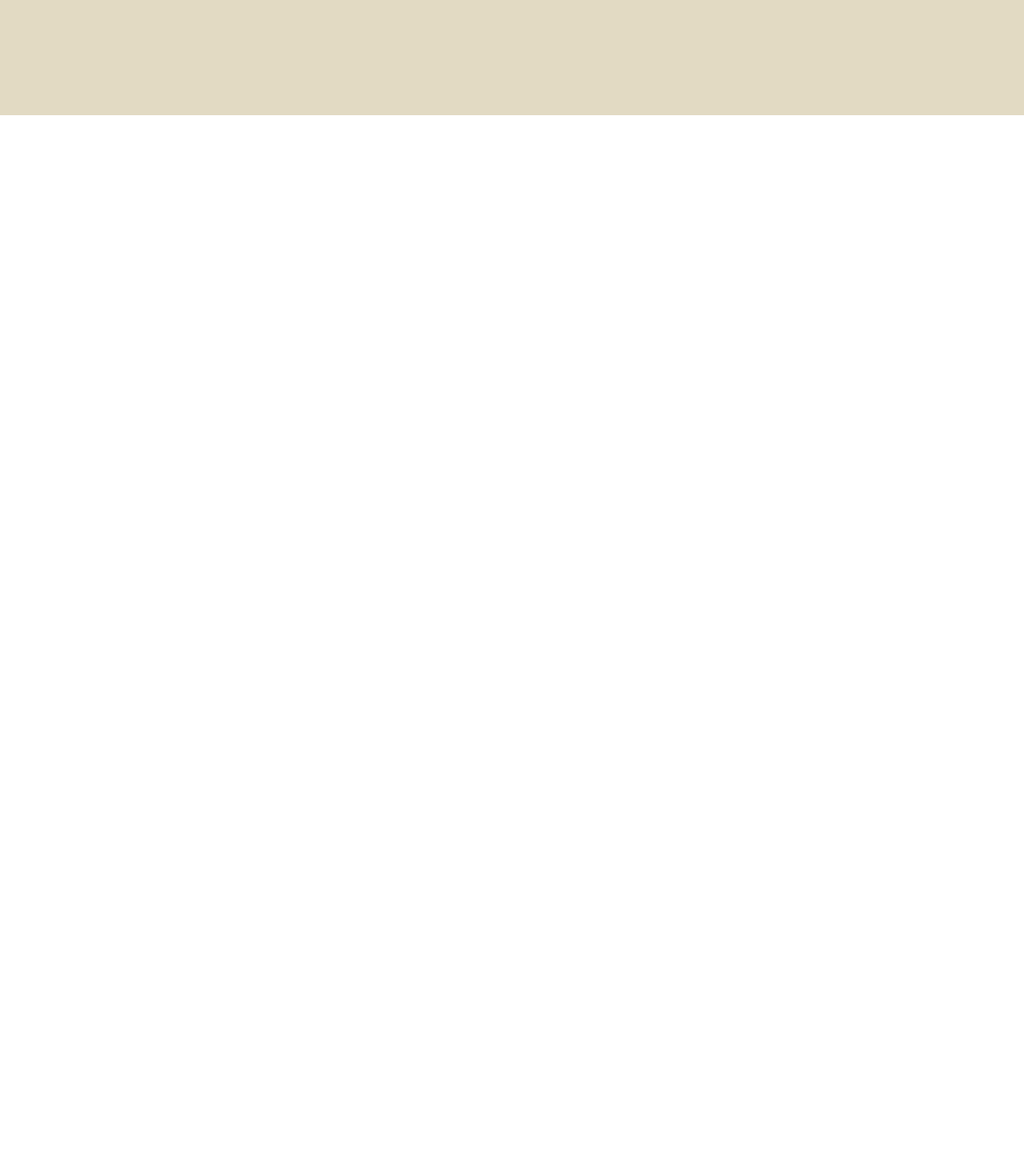
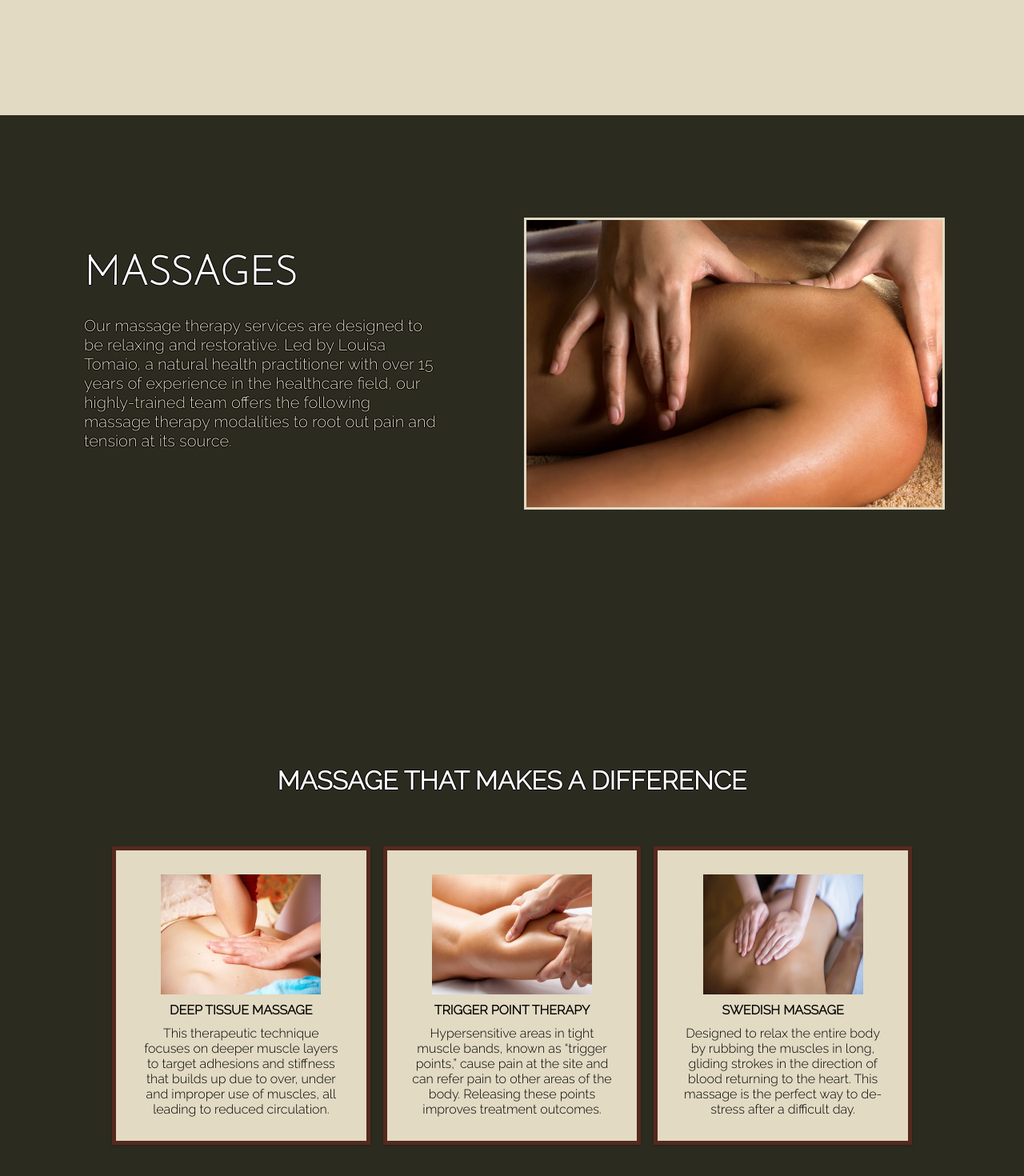
Before and after one commit to dnocentini/mmassage, a React (Create React App) app: page / in a window 1280 px wide. Shown: the part 1386-2856 px from the top of the page at 80% size. Before the commit the page ends 1530 px from the top, so only its background shows below. Built offline with nearby package versions, Linux system fonts and the light colour scheme.

Commit message:
implement data n2

```diff
--- a/src/pages/index.js
+++ b/src/pages/index.js
@@ -3,7 +3,11 @@
 import Navbar from '../components/Navbar';
 import HeroSection from '../components/HeroSection';
 import InfoSection from '../components/InfoSection';
-import { homeObjOne } from '../components/InfoSection/Data';
+import Services from '../components/Services';
+import {
+    homeObjOne,
+    homeObjTwo,
+} from '../components/InfoSection/Data';
 
 const Home = () => {
     const [isOpen, setIsOpen] = useState(false);
@@ -18,6 +22,8 @@
             <Navbar toggle={toggle} />
             <HeroSection />
             <InfoSection {...homeObjOne} />
+            <InfoSection {...homeObjTwo} />
+            <Services />
         </>
     )
 }
```
